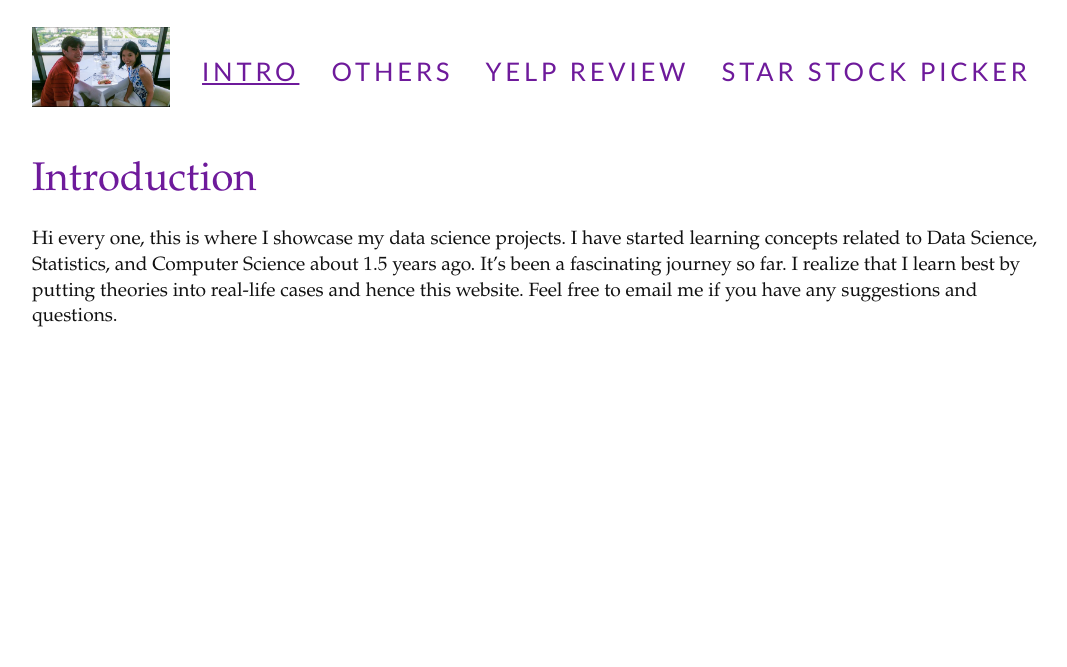
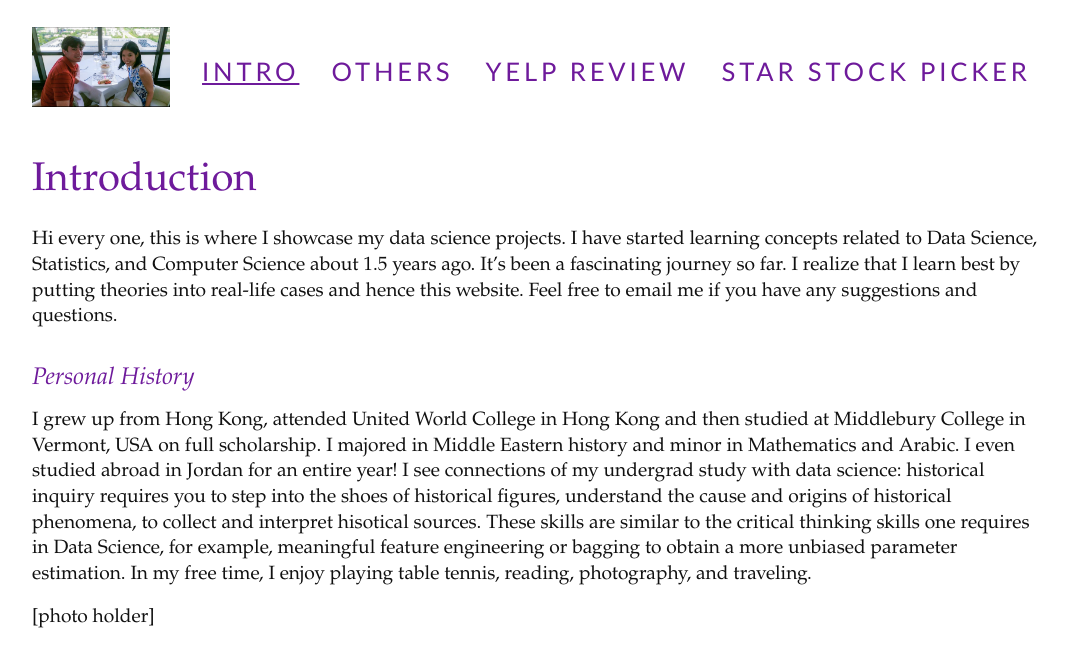
Before and after one commit to vionwinnie/old_website, a Jekyll site: the page built from Introduction.md, in a window 1280 px wide. Shown: the top 667 px of the page, without its empty margins (32-1099 px from the left). Built offline with Jekyll 4.4.1, drawn with Linux system fonts in a browser that asks for light colours; nearby versions of some CDN libraries.

Commit message:
Update Introduction.md

```diff
--- a/Introduction.md
+++ b/Introduction.md
@@ -7,3 +7,10 @@ noline: 1
 ---
 
 Hi every one, this is where I showcase my data science projects. I have started learning concepts related to Data Science, Statistics, and Computer Science about 1.5 years ago. It’s been a fascinating journey so far. I realize that I learn best by putting theories into real-life cases and hence this website. Feel free to email me if you have any suggestions and questions.
+
+### Personal History
+
+I grew up from Hong Kong, attended United World College in Hong Kong and then studied at Middlebury College in Vermont, USA on full scholarship. I majored in Middle Eastern history and minor in Mathematics and Arabic. I even studied abroad in Jordan for an entire year! I see connections of my undergrad study with data science: historical inquiry requires you to step into the shoes of historical figures, understand the cause and origins of historical phenomena, to collect and interpret hisotical sources. These skills are similar to the critical thinking skills one requires in Data Science, for example, meaningful feature engineering or bagging to obtain a more unbiased parameter estimation. In my free time, I enjoy playing table tennis, reading, photography, and traveling.
+
+
+[photo holder]
```
